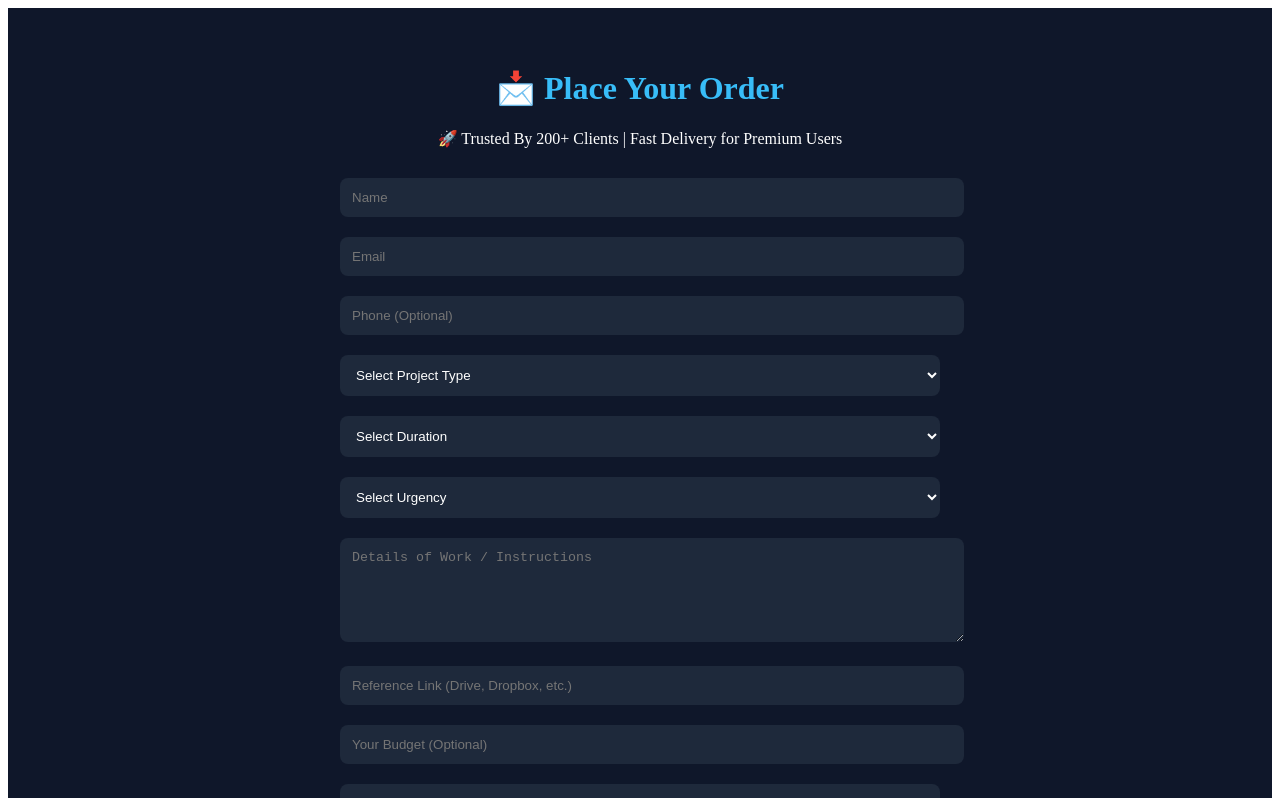
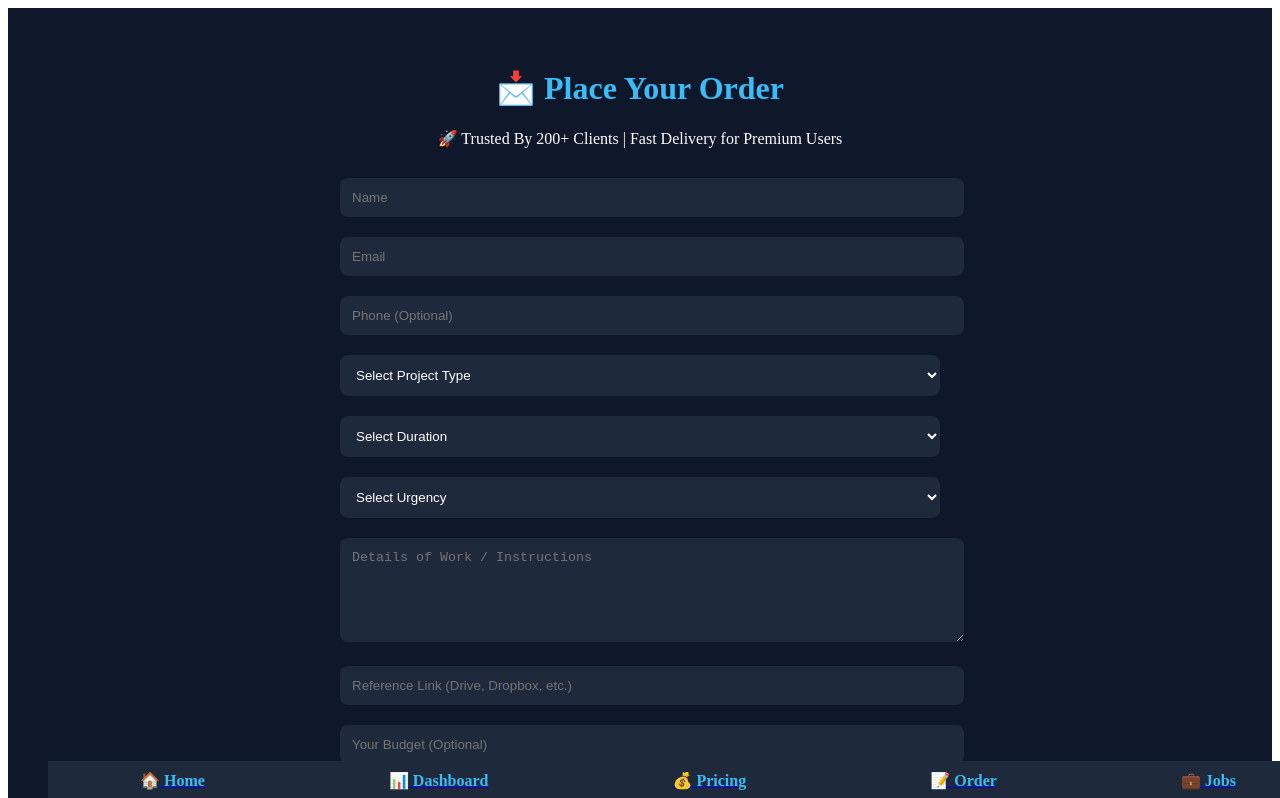
Before and after one commit to editingedition7/editing-edition08-, a Next.js app: page /order in a window 1280 px wide. Shown: the top 798 px of the page. Built offline with nearby package versions, Linux system fonts and the light colour scheme.

Commit message:
order.js
Signed-off-by: editingedition7 <ediitingedition@gmail.com>

```diff
--- a/pages/order.js
+++ b/pages/order.js
@@ -1,4 +1,5 @@
 import { useState } from "react";
+import Link from 'next/link';
 
 export default function Order() {
     const [form, setForm] = useState({
@@ -36,7 +37,7 @@ export default function Order() {
     };
 
     return (
-        <div style={{ backgroundColor: '#0f172a', minHeight: '100vh', color: 'white', padding: '40px' }}>
+        <div style={{ backgroundColor: '#0f172a', minHeight: '100vh', color: 'white', padding: '40px', paddingBottom: '80px' }}>
             <h1 style={{ textAlign: 'center', color: '#38bdf8' }}>📩 Place Your Order</h1>
             <p style={{ textAlign: 'center', marginBottom: '20px' }}>🚀 Trusted By 200+ Clients | Fast Delivery for Premium Users</p>
             <form onSubmit={handleSubmit} style={{ maxWidth: '600px', margin: '0 auto' }}>
@@ -85,6 +86,8 @@ export default function Order() {
             </form>
 
             <p style={{ textAlign: 'center', marginTop: '20px', color: '#38bdf8' }}>🔥 Your Idea • Our Edit • Your Viral Moment!</p>
+
+            <BottomNav />
         </div>
     );
 }
@@ -110,3 +113,29 @@ const button = {
     cursor: 'pointer',
     marginTop: '20px'
 };
+
+function BottomNav() {
+    return (
+        <div style={{
+            display: 'flex',
+            justifyContent: 'space-around',
+            width: '100%',
+            backgroundColor: '#1e293b',
+            padding: '10px 0',
+            position: 'fixed',
+            bottom: 0
+        }}>
+            <Link href="/"><span style={navItem}>🏠 Home</span></Link>
+            <Link href="/dashboard"><span style={navItem}>📊 Dashboard</span></Link>
+            <Link href="/pricing"><span style={navItem}>💰 Pricing</span></Link>
+            <Link href="/order"><span style={navItem}>📝 Order</span></Link>
+            <Link href="/job"><span style={navItem}>💼 Jobs</span></Link>
+        </div>
+    );
+}
+
+const navItem = {
+    color: '#38bdf8',
+    fontWeight: 'bold',
+    cursor: 'pointer'
+};
```
